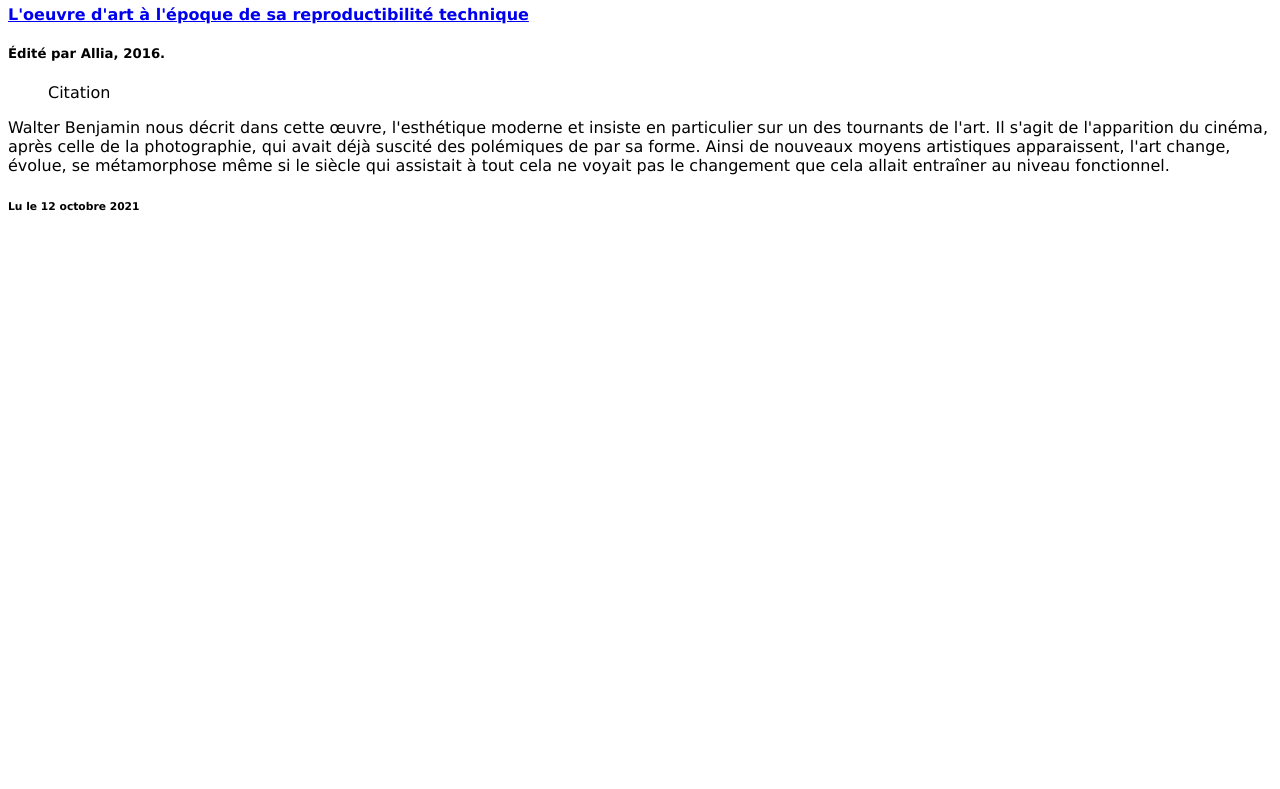
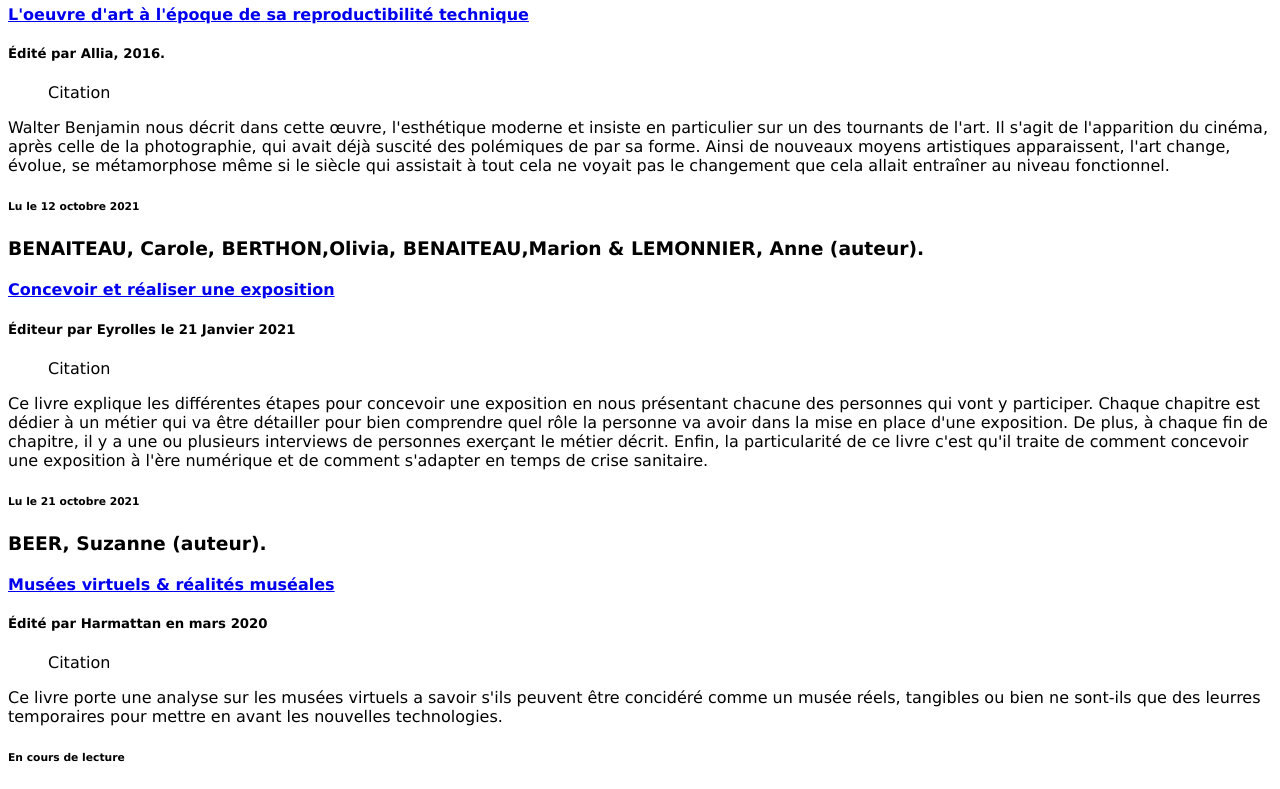
Before and after one commit to mailie-hombert/mailie-hombert.github.io, a PHP site: page /INR_mailie/articles.php in a window 1280 px wide. Shown: the part 2515-3304 px from the top of the page. Before the commit the page ends 2726 px from the top, so only its background shows below. Run offline with PHP 8.4, Linux system fonts and the light colour scheme; some libraries are stand-ins or nearby versions.

Commit message:
Ajout d'articles dans dossier INR

```diff
--- a/INR_mailie/articles.php
+++ b/INR_mailie/articles.php
@@ -325,7 +325,7 @@ et nous fait traverser les obsessions et l’œuvre du peintre. Découpée en tr
 
 <!------------------------------------------ LIVRE SUR LES MUSEES --------------------------------------------------------------------------------------->
 
-  <article class="filterDiv musee mediation art ">
+  <article class="filterDiv musee mediation art">
     <h3>
       SCHAER, Roland (auteur).
     </h3>
@@ -391,6 +391,74 @@ et nous fait traverser les obsessions et l’œuvre du peintre. Découpée en tr
 
   <!------------------------------------------ FIN ESSAI PHILO ---------------------------------------------------------------------------------------------->
 
+ <!------------------------------------------ LIVRE CONCEVOIR EXPO ---------------------------------------------------------------------------------------------->
+
+  <article class="filterDiv musee art mediation livre">
+    <h3>
+      BENAITEAU, Carole, BERTHON,Olivia, BENAITEAU,Marion & LEMONNIER, Anne (auteur).
+    </h3>
+
+    <h4>
+      <a href="https://livre.fnac.com/a9305841/Carole-Benaiteau-Concevoir-et-realiser-une-exposition" target="_blank">
+        Concevoir et réaliser une exposition
+      </a>
+    </h4>
+
+    <h5>
+      Éditeur par Eyrolles le 21 Janvier 2021
+    </h5>
+
+    <blockquote cit="La crise sanitaire a accéléré la mise en place de ce qu'il convient d'appeler les expositions virtuelle, un terme qui recouvre des réalités très différentes.">Citation</blockquote>
+
+    <p>
+      Ce livre explique les différentes étapes pour concevoir une exposition en nous présentant chacune des personnes qui vont y participer.
+      Chaque chapitre est dédier à un métier qui va être détailler pour bien comprendre quel rôle la personne va avoir dans la mise en place d'une exposition. De plus, à chaque
+      fin de chapitre, il y a une ou plusieurs interviews de personnes exerçant le métier décrit. Enfin, la particularité de
+      ce livre c'est qu'il traite de comment concevoir une exposition à l'ère numérique et de comment s'adapter en temps de crise sanitaire.
+    </p>
+
+
+    <h6>
+      Lu le 21 octobre 2021
+    </h6>
+
+  </article>
+
+  <!------------------------------------------ FIN LIVRE CONCEVOIR EXPO ---------------------------------------------------------------------------------------------->
+
+  <!------------------------------------------ LIVRE MUSEES VIRTUELS ---------------------------------------------------------------------------------------------->
+
+  <article class="filterDiv livre musee mediation realitevirtuelle">
+    <h3>
+      BEER, Suzanne (auteur).
+    </h3>
+
+    <h4>
+      <a href="https://www.editions-harmattan.fr/livre-musees_virtuels_et_realites_museales_suzanne_beer-9782343197357-65403.html" target="_blank">
+        Musées virtuels & réalités muséales
+      </a>
+    </h4>
+
+    <h5>
+      Édité par Harmattan en mars 2020
+    </h5>
+
+    <blockquote cit="Il apparaît que les possibilités offertes par la 3D à 360°, la réalité virtuelle [...] permettent de nombreuses
+    possibilités d'agencements entre les finalités sémiotique et expérientielle.">Citation</blockquote>
+
+    <p>
+    Ce livre porte une analyse sur les musées virtuels a savoir s'ils peuvent être concidéré comme un musée réels, tangibles ou bien ne sont-ils que des leurres temporaires pour mettre en avant les nouvelles technologies.
+
+    </p>
+
+
+    <h6>
+    En cours de lecture
+    </h6>
+
+  </article>
+
+  <!------------------------------------------ FIN LIVRE MUSEES VIRTUELS ---------------------------------------------------------------------------------------------->
 <!--
   <article class="filterDiv tag1 tag2">
     <h3>
```
